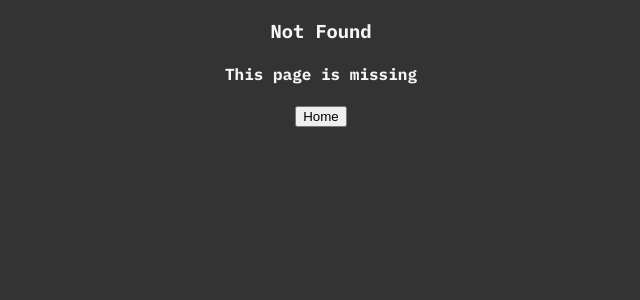
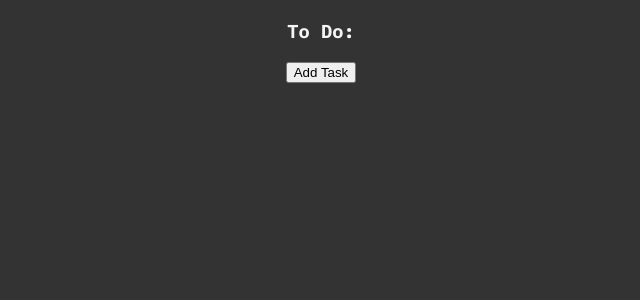
Before and after one commit to q-13t/to-do-list, a React (Create React App) app: page /todo in a window 1280 px wide. Before the commit this address had no page. Shown: the top 300 px of the page, without its empty margins (319-959 px from the left). Built offline with nearby package versions, Linux system fonts and the light colour scheme; data requests are answered from the project's data file; sample sign-in values are in the browser's storage; the HTML template or start-up script is replaced by a standard one.

Commit message:
IMP: ToDoPage [base]

```diff
--- a/src/App.js
+++ b/src/App.js
@@ -12,7 +12,7 @@ function App() {
                 <Routes>
                     <Route path='/' element={<HomePage />}></Route>
                     <Route exact path='/login' element={<Login />}></Route>// TODO: Implement login page
-                    {/* <Route exact path='/todo' element={<ToDo />}></Route> */}
+                    <Route exact path='/todo' element={<ToDo />}></Route>
                     <Route path='*' element={<NotFound />}></Route>
                 </Routes>
             </div>
--- a/src/ToDo.js
+++ b/src/ToDo.js
@@ -1,12 +1,96 @@
+import { useState } from "react";
 import useFetch from "./useFetch";
+import { useNavigate } from 'react-router-dom';
 
 const ToDo = () => {
+    let navigate = useNavigate();
+    let username = sessionStorage.getItem('username');// get currently logged in User
 
+    if (username === null) { navigate('/login') }//Redirect user to login page if not logged in
+
+    let { data, loading, error } = useFetch('http://localhost:8000/todo?username=' + username);
+    const [rerender, setRerender] = useState(false);// Dummy to rerender
+
+
+    let handleTaskDelete = (id) => {
+        fetch('http://localhost:8000/todo/' + id,
+            {
+                method: 'DELETE',
+            }
+        ).catch(err => {
+            console.log("Error: ", err);
+        });
+        document.getElementById('el-id-' + id).remove();
+    }
+
+    let handleTaskAdd = () => {
+        fetch('http://localhost:8000/todo',
+            {
+                method: 'POST',
+                headers: { "content-type": "application/json" },
+                body: JSON.stringify({ username: username, data: '', status: false })
+            }
+        ).then(response => {
+            return response.json();
+        }).then(json => {
+            data.push(json);
+            setRerender(!rerender);
+        }).catch(err => {
+            console.log("Error: ", err);
+        });
+    }
+
+    let handleTaskDataChange = (el, data) => {
+        if (el.data === data) { return; }
+        el.data = data;
+        fetch('http://localhost:8000/todo/' + el.id,
+            {
+                method: 'PATCH',
+                headers: { "content-type": "application/json" },
+                body: JSON.stringify(el)
+            }
+        ).catch(err => {
+            console.log("Error: ", err);
+        });
+    }
+
+    let handleTaskStatusChange = (el, status) => {
+        el.status = status;
+        fetch('http://localhost:8000/todo/' + el.id,
+            {
+                method: 'PATCH',
+                headers: { "content-type": "application/json" },
+                body: JSON.stringify(el)
+            }
+        ).catch(err => {
+            console.log("Error: ", err);
+        });
+    }
+
+    let handleEnterKey = (e) => {
+        if (e.keyCode === 13) {
+            e.preventDefault();
+            e.target.blur();
+        }
+    }
 
     return (
         <div className="todo-pane">
-
-        </div>
+            <h3>To Do:</h3>
+            {data &&
+                <div className="todo-list" id="todo-list">
+                    <button onClick={() => { handleTaskAdd() }}>Add Task</button>
+                    {data.map((el) => (
+                        <div className="todo-element" id={`el-id-${el.id}`} key={`el-id-${el.id}`} >
+                            <input type="checkbox" defaultChecked={el.status} onChange={(e) => { handleTaskStatusChange(el, e.target.checked) }}></input>
+                            <textarea defaultValue={el.data} onKeyUp={(e) => { handleEnterKey(e) }} onBlur={(e) => { handleTaskDataChange(el, e.target.value) }}></textarea>
+                            <button onClick={() => { handleTaskDelete(el.id) }}>X</button>
+                        </div>
+                    ))}
+                </div>}
+            {loading && <div>Loading...</div>}
+            {error && <div style={{ color: '#B52123', fontWeight: 600, fontSize: 20 }}>{error}</div>}
+        </div >
     );
 }
 
```
